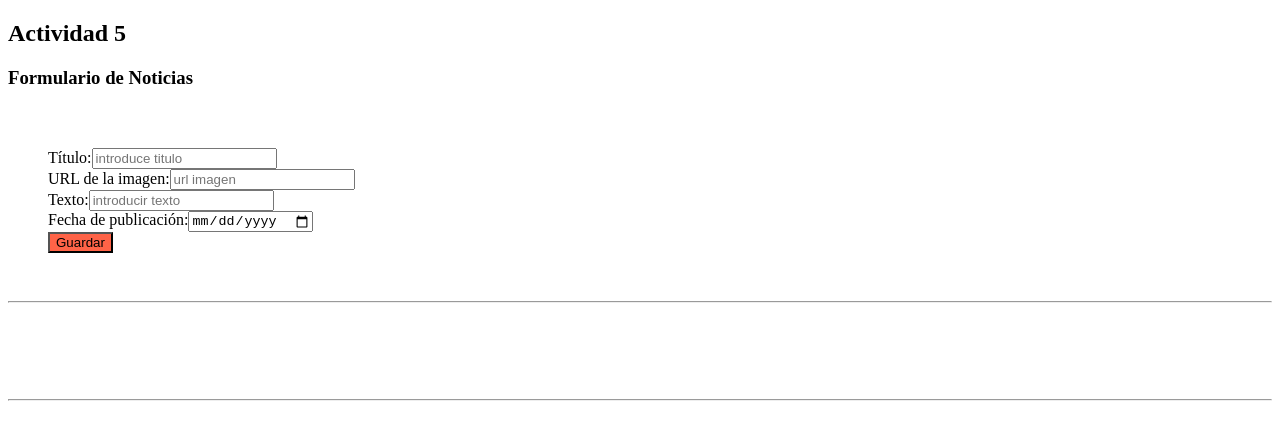
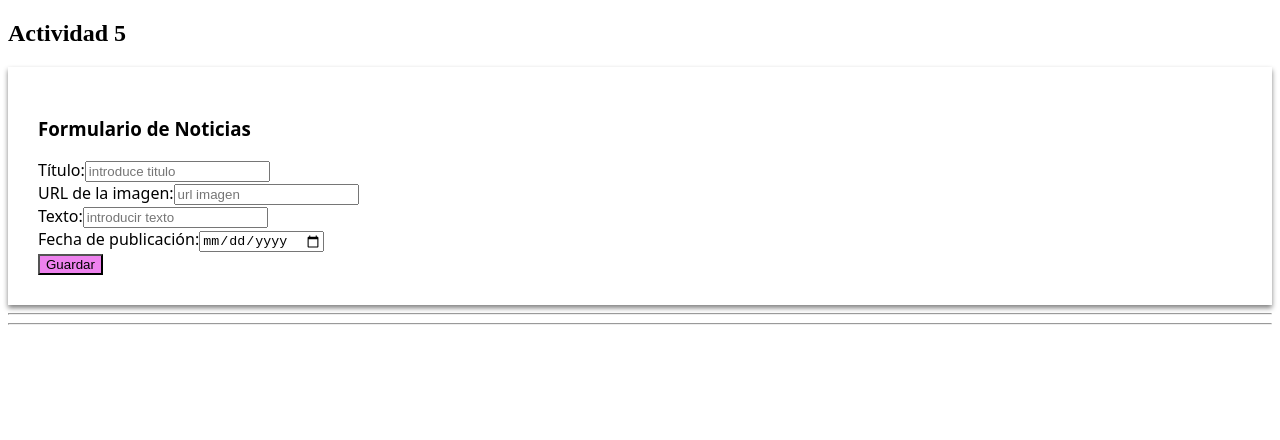
Before and after one commit to Iosif1990/primeraAppStandalone, an Angular app: page / in a window 1280 px wide. Shown: the top 440 px of the page. Built offline with nearby package versions, Linux system fonts and the light colour scheme.

Commit message:
rematar el proyecto

```diff
--- a/src/app/app.component.css
+++ b/src/app/app.component.css
@@ -0,0 +1,3 @@
+.h1 {
+    font-family: system-ui, -apple-system, BlinkMacSystemFont, 'Segoe UI', Roboto, Oxygen, Ubuntu, Cantarell, 'Open Sans', 'Helvetica Neue', sans-serif;
+}
--- a/src/app/components/noticias/noticias.component.css
+++ b/src/app/components/noticias/noticias.component.css
@@ -1,27 +1,44 @@
 
 .seccion {
     font-family: system-ui, -apple-system, BlinkMacSystemFont, 'Segoe UI', Roboto, Oxygen, Ubuntu, Cantarell, 'Open Sans', 'Helvetica Neue', sans-serif;
+    margin: 0 60px;
+    border-bottom: 1px solid var(--gray-300);
+    padding-top: 60px;
+    padding-bottom: 60px;
+    padding-left: 30px;
+    padding-right: 30px;
+
 }
 .formulario {
-    border-radius: 10px;
-    padding-left: 40px;
-    padding-bottom: 40px;
-    padding-right: 40px;
-    padding-top: 40px;
-    box-shadow: grey;
+    font-family: system-ui, -apple-system, BlinkMacSystemFont, 'Segoe UI', Roboto, Oxygen, Ubuntu, Cantarell, 'Open Sans', 'Helvetica Neue', sans-serif;
+    box-shadow: 0 3px 5px grey;
+    border-radius: 10px solid var(--gray-300);
+    padding-top: 30px;
+    padding-bottom: 30px;
+    padding-left: 30px;
+    padding-right: 300px;
+
 
 }
 
 .respuestas {
-    border-radius: 10px;
-    padding-left: 40px;
-    padding-bottom: 40px;
-    padding-right: 40px;
-    padding-top: 40px;
+    font-family: system-ui, -apple-system, BlinkMacSystemFont, 'Segoe UI', Roboto, Oxygen, Ubuntu, Cantarell, 'Open Sans', 'Helvetica Neue', sans-serif;
 
 }
 
 .boton-guardar {
+    border: none;
+    border-radius: 5px;
+    padding: 10px 20px;
+    cursor: pointer;
+
+
+}
+
+.alert {
+    background-color: red;
+    font-size: smaller;
+    padding-right: 300px;
 
 }
 
--- a/src/app/components/noticias/noticias.component.html
+++ b/src/app/components/noticias/noticias.component.html
@@ -1,21 +1,30 @@
 <section>
-  <h1>Formulario de Noticias</h1>
   <div class="formulario">
+    <h1>Formulario de Noticias</h1>
     <div>
       <label for="titulo">Título:</label>
-      <input type="text" id="titulo" placeholder="introduce titulo" [(ngModel)]="newNoticia.titulo">
+      <input type="text" id="titulo" placeholder="introduce titulo" [(ngModel)]="newNoticia.titulo" required #titulo="ngModel">
+
+      <div class="alert alert-danger mt2" [hidden]="titulo.valid || titulo.pristine">Este campo es obligatorio</div>
+
     </div>
     <div>
       <label for="imagen">URL de la imagen:</label>
-      <input type="text" id="imagen" placeholder="url imagen" [(ngModel)]="newNoticia.imagen">
+      <input type="text" id="imagen" placeholder="url imagen" [(ngModel)]="newNoticia.imagen" required #imagen="ngModel">
+
+      <div class="alert alert-danger mt2" [hidden]="imagen.valid || imagen.pristine">Este campo es obligatorio</div>
     </div>
     <div>
       <label for="texto">Texto:</label>
-      <input id="texto" placeholder="introducir texto" [(ngModel)]="newNoticia.texto">
+      <input id="texto" placeholder="introducir texto" [(ngModel)]="newNoticia.texto" required #texto="ngModel">
+
+      <div class="alert alert-danger mt2" [hidden]="texto.valid || texto.pristine">Este campo es obligatorio</div>
     </div>
     <div>
       <label for="fecha">Fecha de publicación:</label>
-      <input type="date" id="fecha" name="fecha" [(ngModel)]="newNoticia.fecha">
+      <input type="date" id="fecha" name="fecha" [(ngModel)]="newNoticia.fecha" required #edad="ngModel">
+
+      <div class="alert alert-danger mt2" [hidden]="edad.valid || edad.pristine">Este campo es obligatorio</div>
     </div>
     <button class="{{ color }}" (click)="guardar()">Guardar</button>
   </div>
--- a/src/app/components/noticias/noticias.component.ts
+++ b/src/app/components/noticias/noticias.component.ts
@@ -9,7 +9,7 @@ import { FormsModule } from '@angular/forms';
   styleUrls: ['./noticias.component.css'],
 })
 export class NoticiasComponent {
-  color: string = 'rojo'
+  color: string = 'violeta'
 
   arrNoticias: any[] = [];
 
@@ -19,6 +19,7 @@ export class NoticiasComponent {
   'texto':"",
   'fecha':"",
 }
+
 guardar(){
   this.arrNoticias.push(this.newNoticia);
   console.log(this.arrNoticias)
@@ -27,9 +28,9 @@ guardar(){
     'imagen':"",
     'texto':"",
     'fecha':"",
+  }
 }
 
-}
 cargarDatos() : string {
     let html = "";
     this.arrNoticias.forEach(element => {html += `<p>${element.titulo} - ${element.imagen} - ${element.texto} - ${element.fecha}</p>`
```
